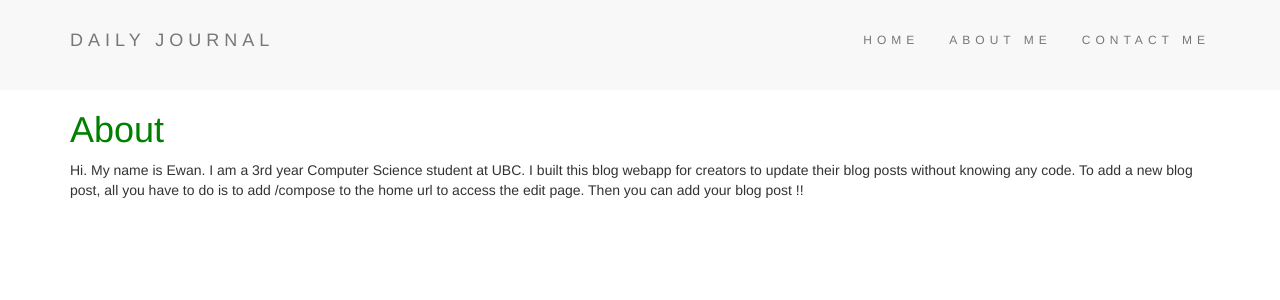
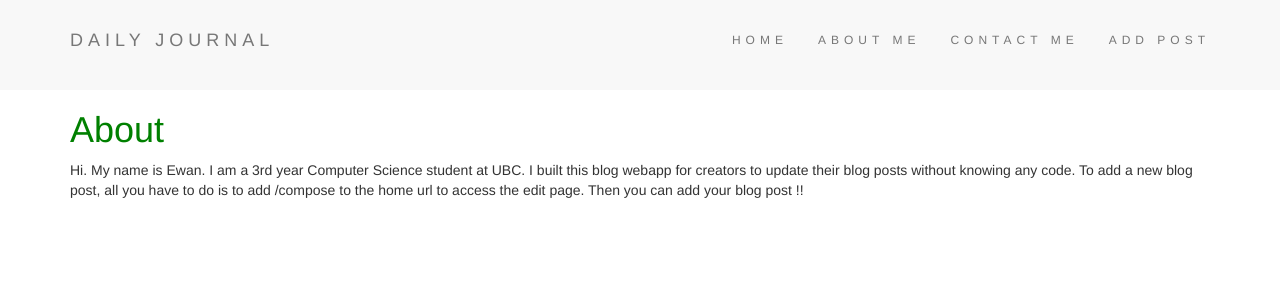
Before and after one commit to ewanwang1/Blogger-Helper, a Node server app: page /about in a window 1280 px wide. Shown: the top 300 px of the page. Run offline with Node 20, Linux system fonts and the light colour scheme.

Commit message:
add addPost link

```diff
--- a/views/partials/header.ejs
+++ b/views/partials/header.ejs
@@ -17,6 +17,7 @@
           <li id="home"><a href="/">HOME</a></li>
           <li id="about"><a href="/about">ABOUT ME</a></li>
           <li id="contact"><a href="/contact">CONTACT ME</a></li>
+          <li id="addPost"><a href="/compose">ADD POST</a></li>
         </ul>
     </div>
   </nav>
```
